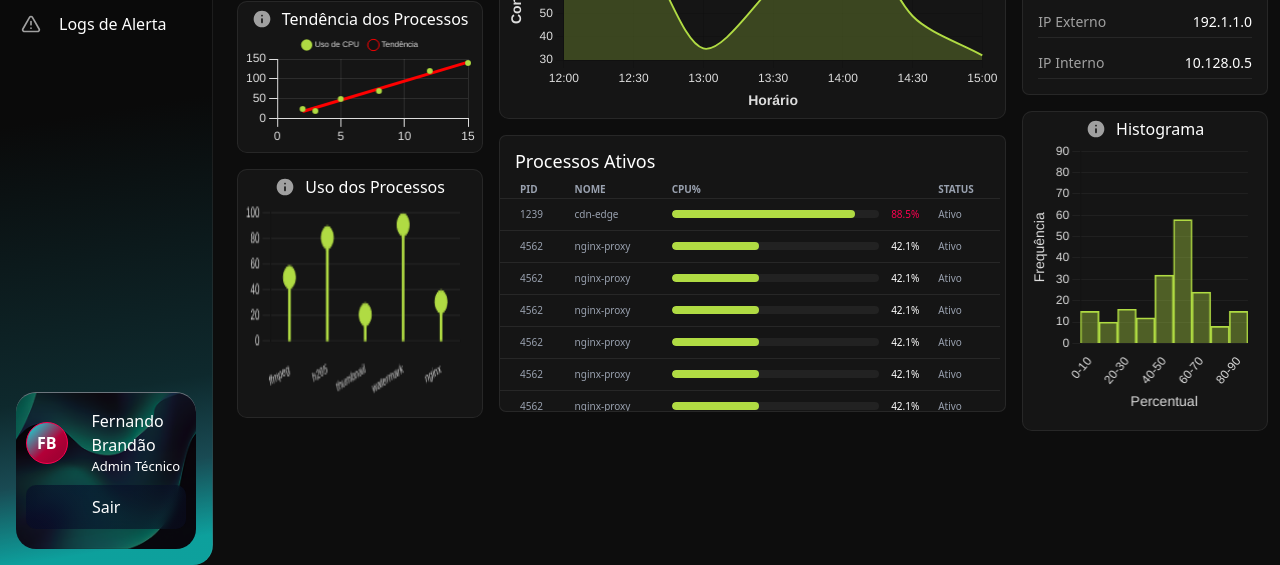
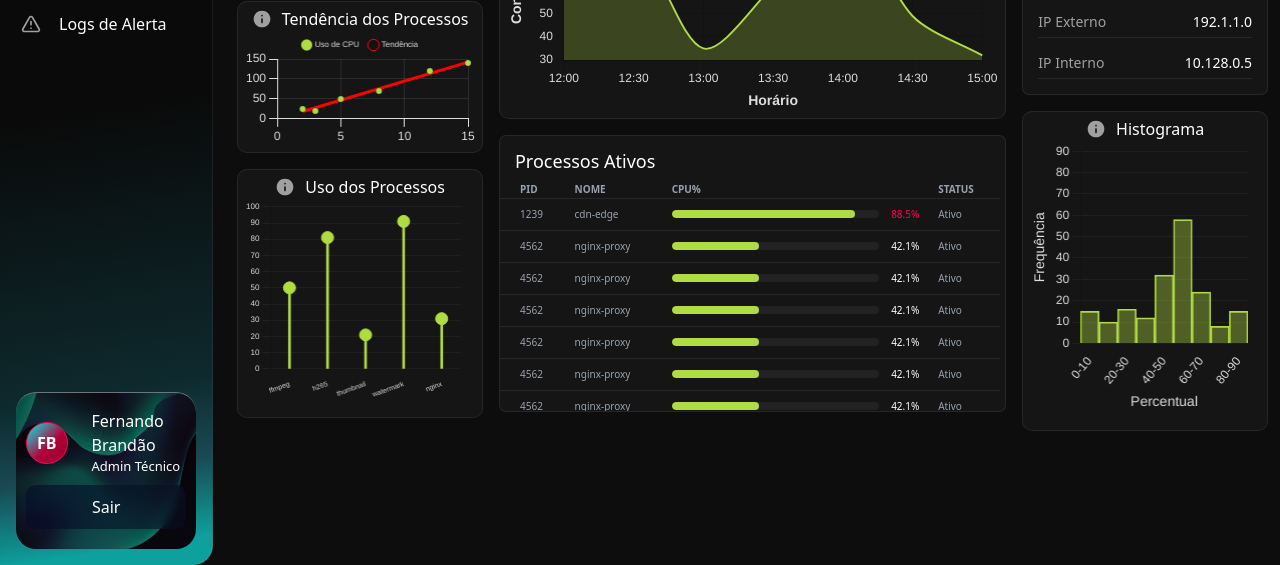
Before and after one commit to bytewatch-sptech/bytewatch.web, a website: page Site Institucional/public/pages/dashboard-ram.html in a window 1280 px wide. Shown: the part 235-800 px from the top of the page. Drawn offline with nearby package versions, Linux system fonts and the light colour scheme.

Commit message:
Arrumando resolucao lollipop

```diff
--- a/Site Institucional/public/pages/dashboard-ram.html
+++ b/Site Institucional/public/pages/dashboard-ram.html
@@ -1152,7 +1152,7 @@
                                     ]
                                 },
                                 options: {
-                                    responsive: false,
+                                    responsive: true,
                                     maintainAspectRatio: false,
                                     plugins: {
                                         legend: {
```
